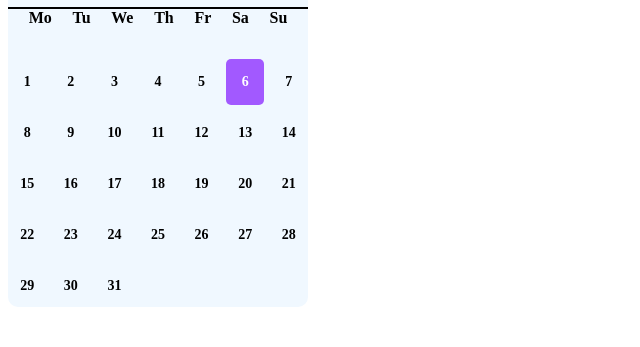
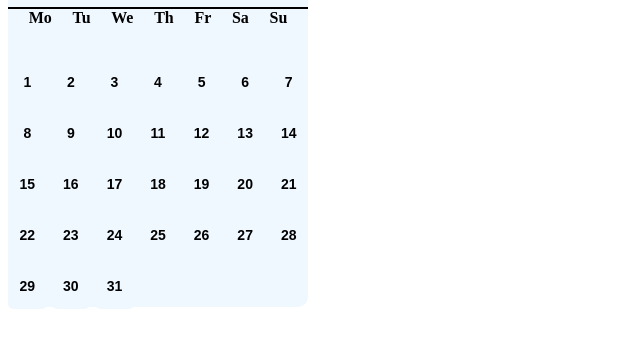
Before and after one commit to Eddieramirez29/Calendar, a plain HTML site: page index.html in a window 1280 px wide. Shown: the part 51-398 px from the top of the page, without its empty margins (0-640 px from the left). Drawn offline with Linux system fonts and the light colour scheme.

Commit message:
days tags were replaced by buttons instead of divs

```diff
--- a/index.css
+++ b/index.css
@@ -90,21 +90,21 @@
     margin: auto;
 }
 
-.calendar div
+.calendar button
 {
     display: flex;
     justify-content: center;
     align-items: center;
     font-size: 14px;
-    font-weight: 600;
     border-radius: 5px;
     height: 100%;
     width: 100%;
+    border: none;
+    background-color: aliceblue;
+    font-weight: 600;
 }
 
-.highlight
+.calendar button:hover
 {
-    background-color: #a259ff;
-    color: white;
-    font-weight: bold;
+    background-color: rgb(146, 198, 244);
 }
--- a/index.html
+++ b/index.html
@@ -31,37 +31,37 @@
 
         <!-- #Days of month -->
         <div class="calendar">
-            <div id="day-1">1</div>
-            <div id="day-2">2</div>
-            <div id="day-3">3</div>
-            <div id="day-4">4</div>
-            <div id="day-5">5</div>
-            <div id="day-6" class="highlight">6</div>
-            <div id="day-7">7</div>
-            <div id="day-8">8</div>
-            <div id="day-9">9</div>
-            <div id="day-10">10</div>
-            <div id="day-11">11</div>
-            <div id="day-12">12</div>
-            <div id="day-13">13</div>
-            <div id="day-14">14</div>
-            <div id="day-15">15</div>
-            <div id="day-16">16</div>
-            <div id="day-17">17</div>
-            <div id="day-18">18</div>
-            <div id="day-19">19</div>
-            <div id="day-20">20</div>
-            <div id="day-21">21</div>
-            <div id="day-22">22</div>
-            <div id="day-23">23</div>
-            <div id="day-24">24</div>
-            <div id="day-25">25</div>
-            <div id="day-26">26</div>
-            <div id="day-27">27</div>
-            <div id="day-28">28</div>
-            <div id="day-29">29</div>
-            <div id="day-30">30</div>
-            <div id="day-31">31</div>
+            <button id="day-1">1</button>
+            <button id="day-2">2</button>
+            <button id="day-3">3</button>
+            <button id="day-4">4</button>
+            <button id="day-5">5</button>
+            <button id="day-6">6</button>
+            <button id="day-7">7</button>
+            <button id="day-8">8</button>
+            <button id="day-9">9</button>
+            <button id="day-10">10</button>
+            <button id="day-11">11</button>
+            <button id="day-12">12</button>
+            <button id="day-13">13</button>
+            <button id="day-14">14</button>
+            <button id="day-15">15</button>
+            <button id="day-16">16</button>
+            <button id="day-17">17</button>
+            <button id="day-18">18</button>
+            <button id="day-19">19</button>
+            <button id="day-20">20</button>
+            <button id="day-21">21</button>
+            <button id="day-22">22</button>
+            <button id="day-23">23</button>
+            <button id="day-24">24</button>
+            <button id="day-25">25</button>
+            <button id="day-26">26</button>
+            <button id="day-27">27</button>
+            <button id="day-28">28</button>
+            <button id="day-29">29</button>
+            <button id="day-30">30</button>
+            <button id="day-31">31</button>
         </div>
 
     </div>
```
